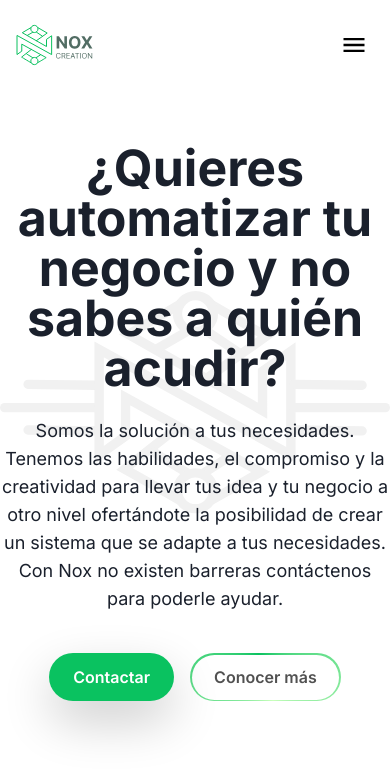
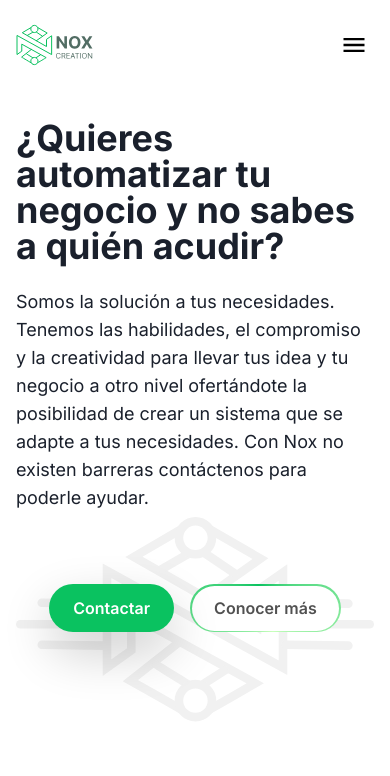
Before and after one commit to kolostring/nox-landing, a Next.js app: page / in a window 390 px wide. Shown: the top 776 px of the page. Built offline with nearby package versions, Linux system fonts and the light colour scheme.

Commit message:
feat: responsive index hero section

```diff
--- a/src/app/HeroSection.tsx
+++ b/src/app/HeroSection.tsx
@@ -10,27 +10,31 @@ export default function HeroSection() {
       aria-labelledby="hero-title"
       position="relative"
       width="full"
-      height="100svh"
-      alignItems="center"
-      justifyContent="center"
+      height={{lg: "100svh"}}
+      pt={{base: "120px", lg: "0px"}}
+      alignItems={{lg: "center"}}
+      justifyContent={{lg: "center"}}
     >
       <Image
         aria-hidden
         alt=""
         src={BigLogo.src}
         position="absolute"
-        pb="10%"
+        inset="0px"
+        m="auto"
+        mb={{base: "0px", lg: "auto"}}
+        pb={{lg: "10%"}}
         zIndex="-10"
       />
 
       <Text
         as="h1"
         id="hero-title"
-        fontSize="50px"
+        fontSize={{base: "36px", lg: "50px"}}
         fontWeight="700"
-        lineHeight="50px"
+        lineHeight={{base: "36px", lg: "50px"}}
         maxWidth="30ch"
-        textAlign="center"
+        textAlign={{lg: "center"}}
       >
         ¿Quieres automatizar tu negocio y no sabes a quién acudir?
       </Text>
@@ -39,7 +43,7 @@ export default function HeroSection() {
         fontSize="18px"
         lineHeight="28px"
         maxWidth="89ch"
-        textAlign="center"
+        textAlign={{lg: "center"}}
         mt="16px"
       >
         Somos la solución a tus necesidades. Tenemos las habilidades, el
@@ -48,7 +52,7 @@ export default function HeroSection() {
         necesidades. Con Nox no existen barreras contáctenos para poderle
         ayudar.
       </Text>
-      <Flex mt="32px">
+      <Flex mt={{base: "64px", lg: "32px"}} mb={{base: "90px", lg: "0px"}} mx="auto">
         <Button
           as={NextJsLink}
           py="24px"
--- a/src/app/page.tsx
+++ b/src/app/page.tsx
@@ -3,7 +3,7 @@ import HeroSection from "./HeroSection";
 
 export default function Home() {
   return (
-    <Box as="main">
+    <Box as="main" px="16px">
       <HeroSection />
     </Box>
   );
```
